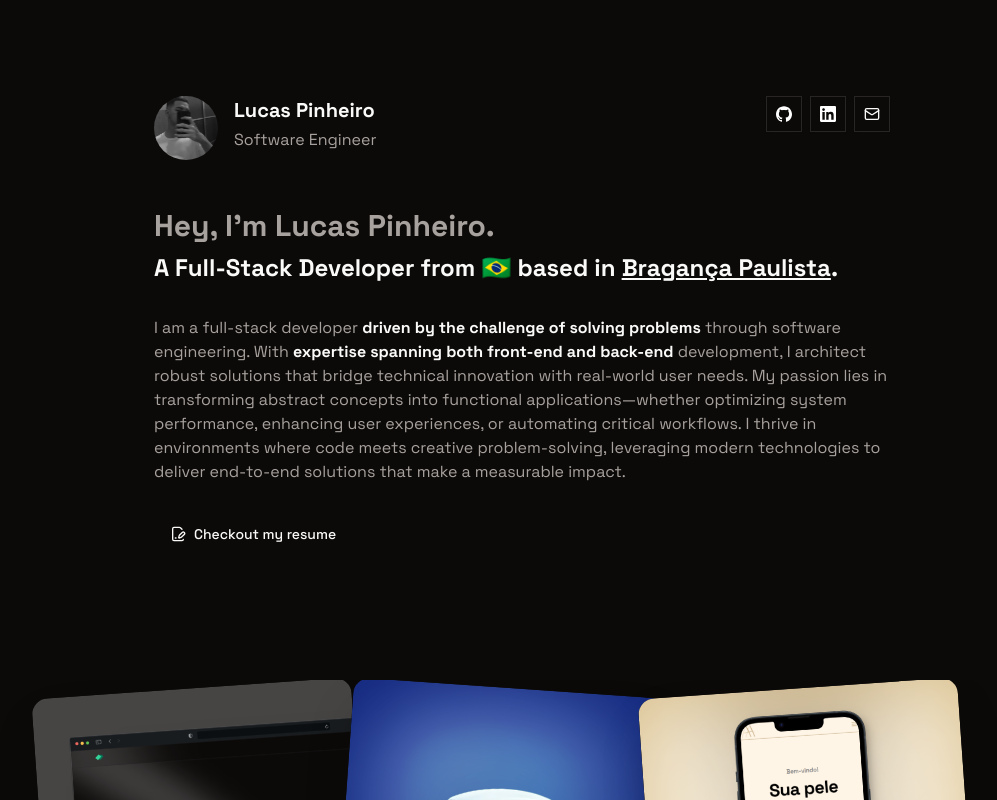
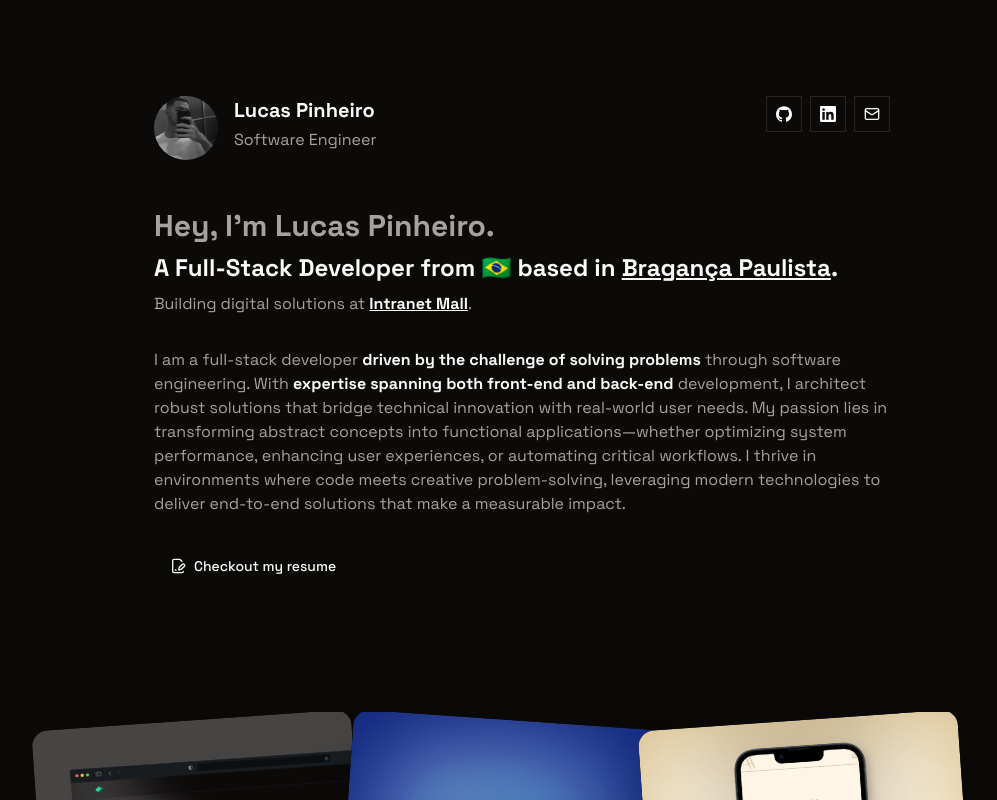
Before and after one commit to LucasP1nheiro/lucasp1nheiro.dev, a Next.js app: page / in a window 1280 px wide. Shown: the top 800 px of the page, without its empty margins (118-1115 px from the left). Built offline with nearby package versions, Linux system fonts and the light colour scheme.

Commit message:
feat: adds job information

```diff
--- a/app/(home)/page.tsx
+++ b/app/(home)/page.tsx
@@ -20,10 +20,26 @@ export default function Home() {
             <h1 className="font-bold text-3xl text-muted-foreground">
               Hey, I'm Lucas Pinheiro.
             </h1>
-            <h2 className="font-bold text-2xl">
+            <p className="font-bold text-2xl">
               A Full-Stack Developer from 🇧🇷 based in{' '}
-              <span className="underline">Bragança Paulista</span>.
-            </h2>
+              <Link
+                href={'https://www.google.com/search?q=braganca+paulista"'}
+                className="underline"
+              >
+                Bragança Paulista
+              </Link>
+              .
+            </p>
+            <p className="text-muted-foreground">
+              Building digital solutions at{' '}
+              <Link
+                href={'https://www.intranetmall.com.br/br/'}
+                className="font-bold underline text-accent-foreground"
+              >
+                Intranet Mall
+              </Link>
+              .
+            </p>
           </div>
           <p className="text-muted-foreground">
             I am a full-stack developer{' '}
```
